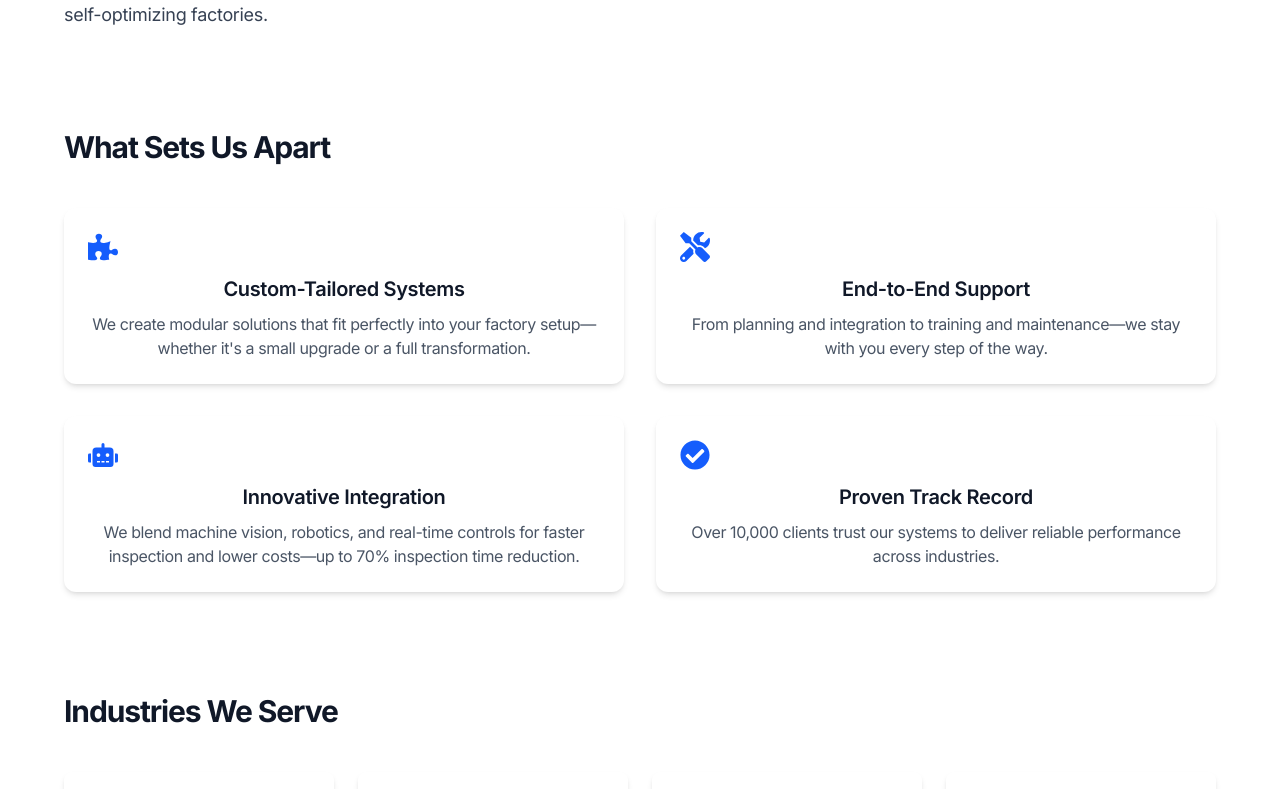
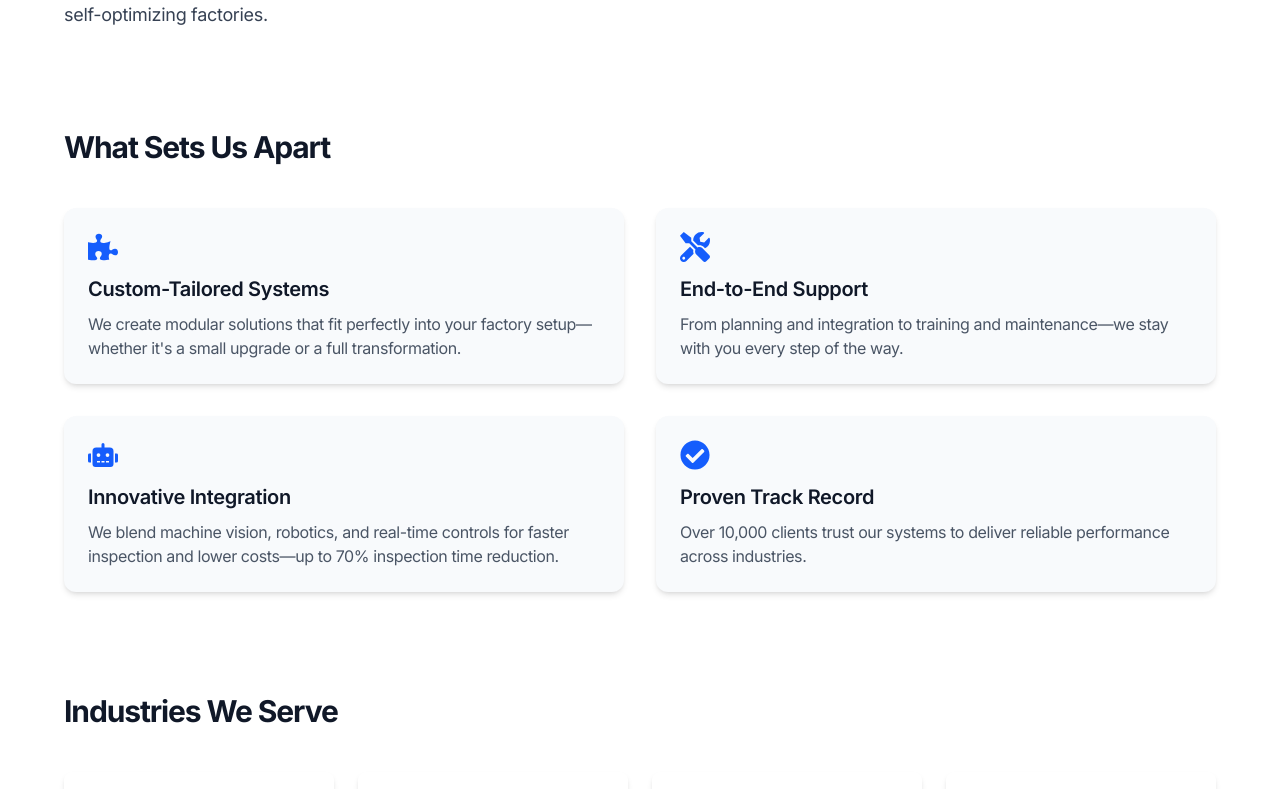
Before and after one commit to pradyumna-aseiro/Vercel-website, a Next.js app: page /about in a window 1280 px wide. Shown: the part 461-1250 px from the top of the page. Built offline with nearby package versions, Linux system fonts and the light colour scheme.

Commit message:
changed card icon size

```diff
--- a/app/(default)/about/page.tsx
+++ b/app/(default)/about/page.tsx
@@ -41,22 +41,22 @@ export default function AboutPage() {
         <div>
           <h2 className="text-3xl font-bold mb-10">What Sets Us Apart</h2>
           <div className="grid md:grid-cols-2 gap-8">
-          <div className="bg-white rounded-xl p-6 text-center shadow-md hover:shadow-lg transition">
+          <div className="bg-slate-50 p-6 rounded-xl shadow-md hover:shadow-lg transition">
               <FaPuzzlePiece className="text-blue-600 text-3xl mb-3" />
               <h3 className="text-xl font-semibold mb-2">Custom-Tailored Systems</h3>
               <p className="text-gray-600">We create modular solutions that fit perfectly into your factory setup—whether it's a small upgrade or a full transformation.</p>
             </div>
-            <div className="bg-white rounded-xl p-6 text-center shadow-md hover:shadow-lg transition">
+            <div className="bg-slate-50 p-6 rounded-xl shadow-md hover:shadow-lg transition">
               <FaTools className="text-blue-600 text-3xl mb-3" />
               <h3 className="text-xl font-semibold mb-2">End-to-End Support</h3>
               <p className="text-gray-600">From planning and integration to training and maintenance—we stay with you every step of the way.</p>
             </div>
-            <div className="bg-white rounded-xl p-6 text-center shadow-md hover:shadow-lg transition">
+            <div className="bg-slate-50 p-6 rounded-xl shadow-md hover:shadow-lg transition">
               <FaRobot className="text-blue-600 text-3xl mb-3" />
               <h3 className="text-xl font-semibold mb-2">Innovative Integration</h3>
               <p className="text-gray-600">We blend machine vision, robotics, and real-time controls for faster inspection and lower costs—up to 70% inspection time reduction.</p>
             </div>
-            <div className="bg-white rounded-xl p-6 text-center shadow-md hover:shadow-lg transition">
+            <div className="bg-slate-50 p-6 rounded-xl shadow-md hover:shadow-lg transition">
               <FaCheckCircle className="text-blue-600 text-3xl mb-3" />
               <h3 className="text-xl font-semibold mb-2">Proven Track Record</h3>
               <p className="text-gray-600">Over 10,000 clients trust our systems to deliver reliable performance across industries.</p>
```
